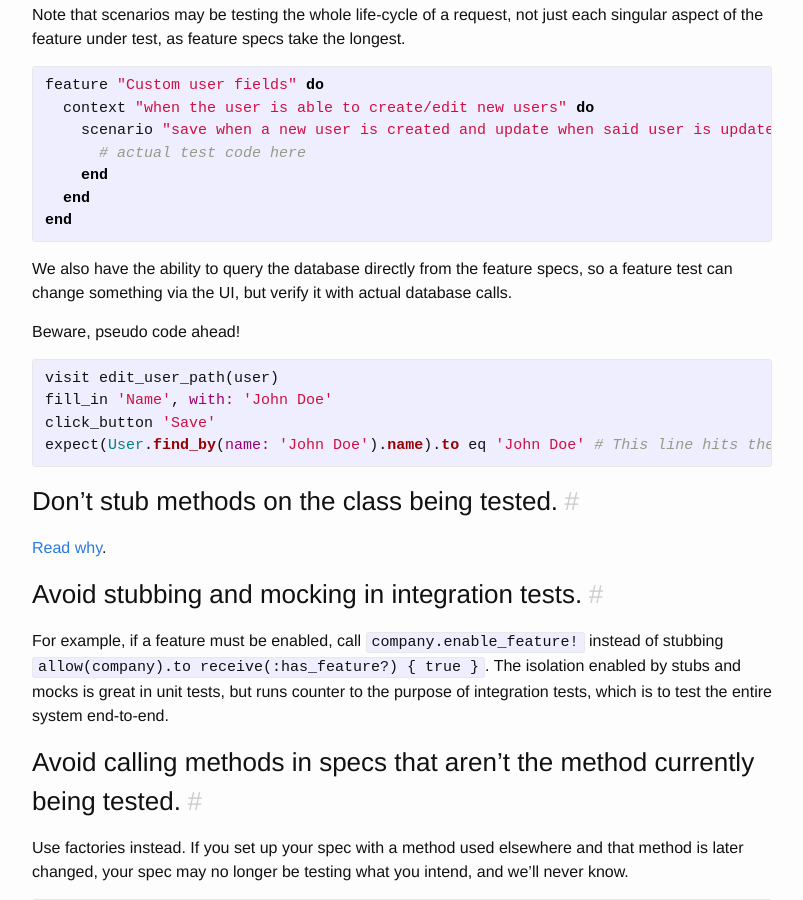
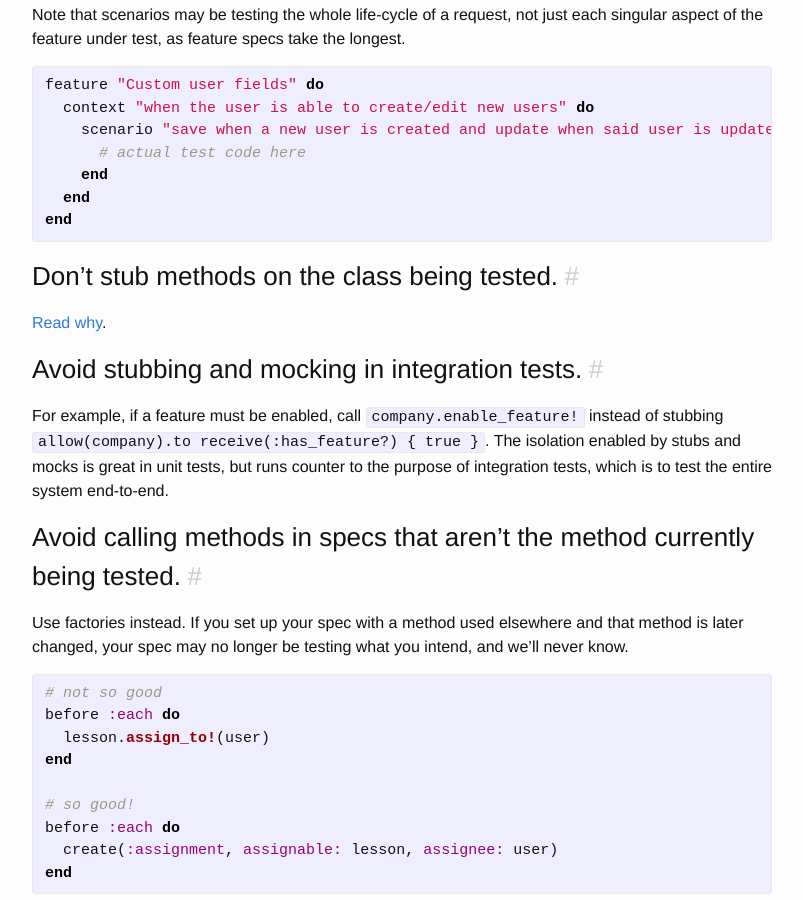
Before and after one commit to isabella232/lessonly.github.io, a Jekyll site: the page built from _styleguide/testing.md, in a window 1280 px wide and 900 px high, scrolled down 1001 px. Shown: the whole window, without its empty margins (238-1041 px from the left). Built offline with Jekyll 4.4.1, drawn with Linux system fonts in a browser that asks for light colours.

Commit message:
Remove suggestion to query the database in feature specs

````diff
--- a/_styleguide/testing.md
+++ b/_styleguide/testing.md
@@ -46,17 +46,6 @@
     end
   end
 end
-```
-
-We also have the ability to query the database directly from the feature specs, so a feature test can change something via the UI, but verify it with actual database calls.
-
-Beware, pseudo code ahead!
-
-```ruby
-visit edit_user_path(user)
-fill_in 'Name', with: 'John Doe'
-click_button 'Save'
-expect(User.find_by(name: 'John Doe').name).to eq 'John Doe' # This line hits the DB directly
 ```
 
 ### Don't stub methods on the class being tested.
````
